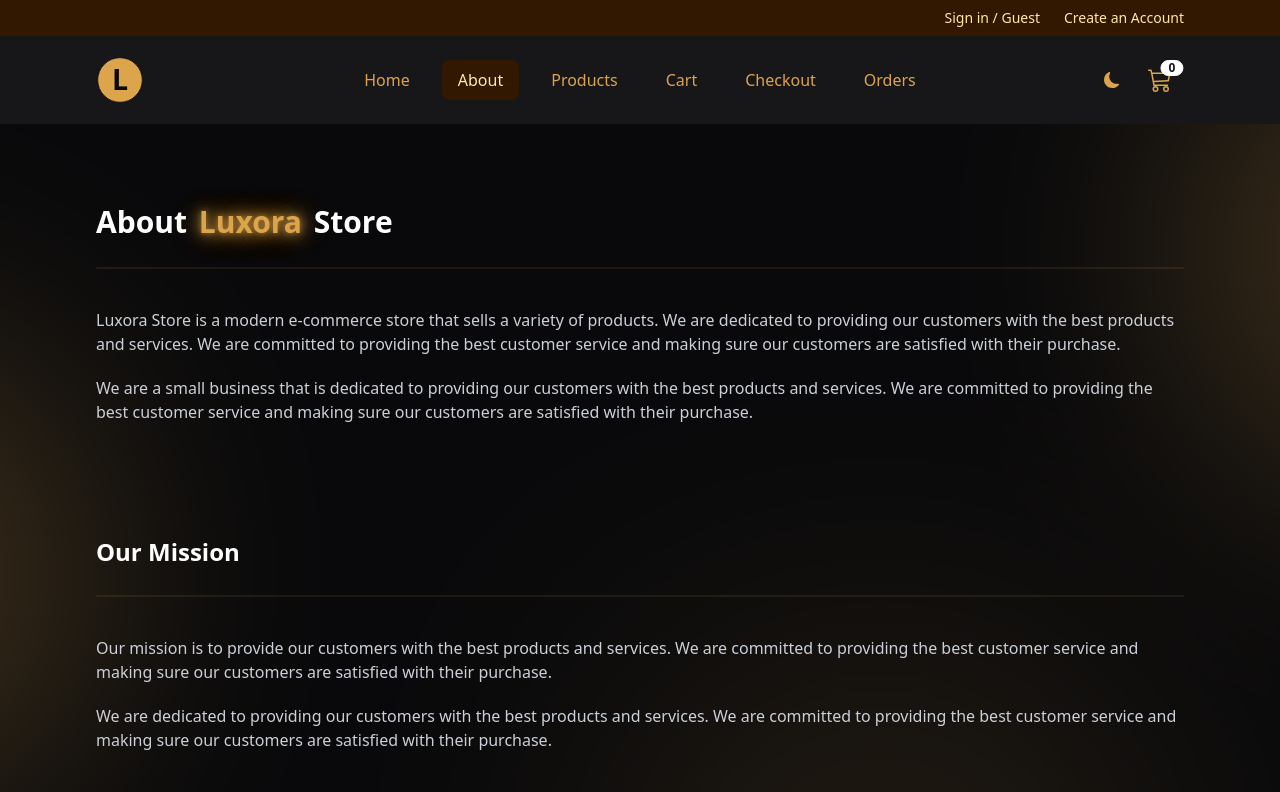
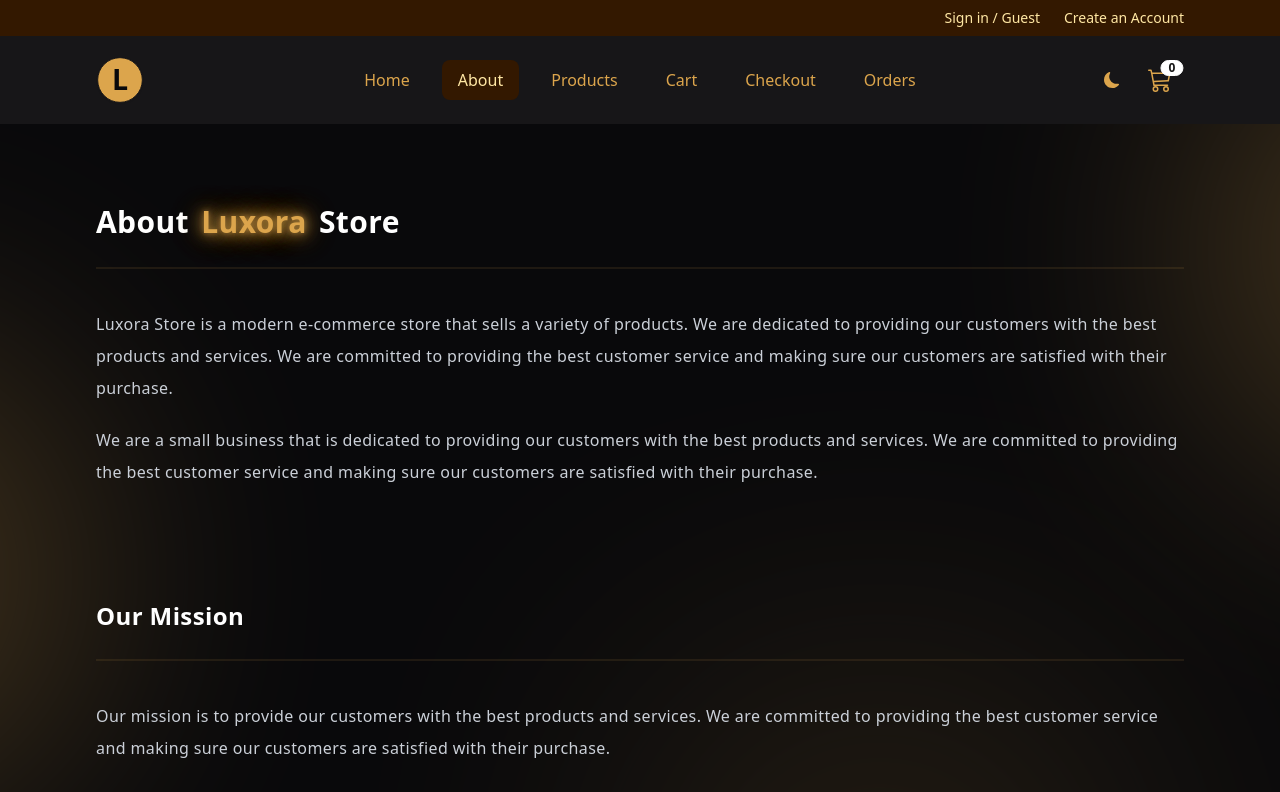
Before and after one commit to Said-MZ/Luxora-e-commerce, a React (Vite) app: page /about in a window 1280 px wide. Shown: the top 792 px of the page. Built offline with nearby package versions, Linux system fonts and the light colour scheme.

Commit message:
Add line height and letter spacing to about page

```diff
--- a/src/pages/About.jsx
+++ b/src/pages/About.jsx
@@ -2,7 +2,7 @@ import React from "react";
 
 const About = () => {
   return (
-    <div className="text-secondary-content">
+    <section className="text-secondary-content tracking-wide leading-8">
       <div className="bg-base-content absolute shadow-2xl blur-[8rem] shadow-base-content -z-10 rounded-full opacity-25 w-[30rem] h-[30rem] top-0 -right-96 "></div>
       <div className="bg-base-content absolute shadow-2xl blur-[8rem] shadow-base-content -z-10 rounded-full opacity-25 w-[30rem] h-[30rem] -bottom-2 -left-96 "></div>
       <div className="bg-base-content absolute shadow-2xl blur-[10rem] shadow-base-content -z-10 rounded-full opacity-25 w-96 h-96 -bottom-[38rem] -right-80 md:-bottom-72 md:right-52 "></div>
@@ -56,7 +56,7 @@ const About = () => {
         services. We are committed to providing the best customer service and
         making sure our customers are satisfied with their purchase.
       </p>
-    </div>
+    </section>
   );
 };
 
```
